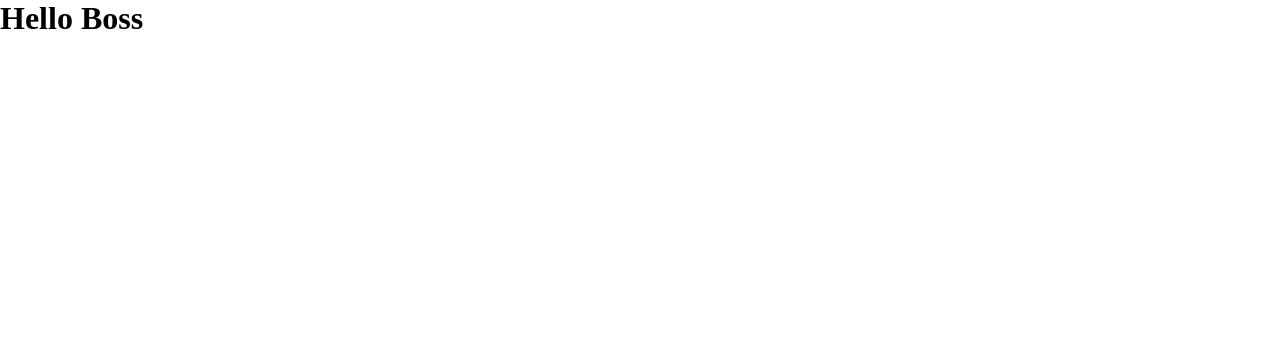
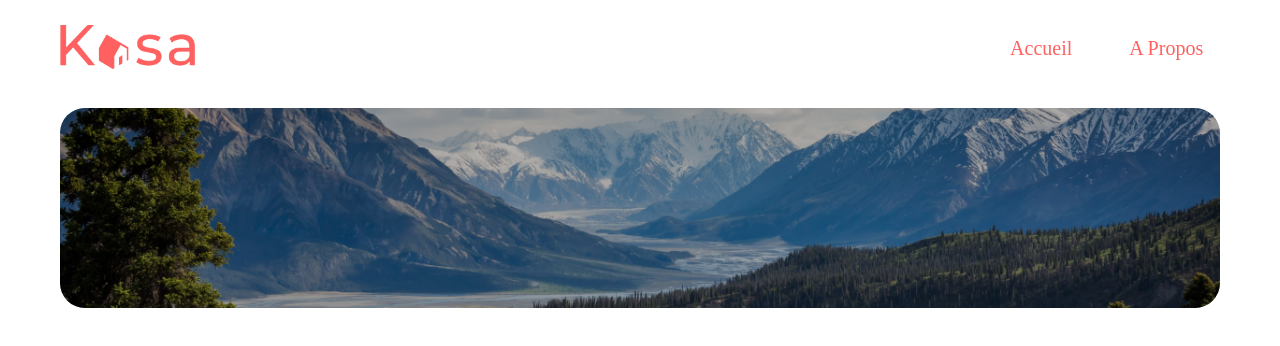
Before and after one commit to Mishou23/OpenClassroomProject8, a React (Vite) app: page /about in a window 1280 px wide. Shown: the top 346 px of the page. Built offline with nearby package versions, Linux system fonts and the light colour scheme; a web font is replaced by a local one.

Commit message:
About Page banner added & props added

```diff
--- a/src/Pages/About/index.jsx
+++ b/src/Pages/About/index.jsx
@@ -1,8 +1,9 @@
 import './index.css'
+import Banner from '../../components/About/banner'
 export default function About() {
     return (
-  <div>
-    <h1>Hello Boss</h1>
-  </div>
+  <>
+  <Banner />
+  </>
     )
   }
--- a/src/Pages/Home/index.jsx
+++ b/src/Pages/Home/index.jsx
@@ -5,7 +5,7 @@ import './index.css';
 export default function Home() {
   return (
     <>
-      <Header />
+      <Header showHeaderText={true} />
       <Cards />
     </>
   );
--- /dev/null
+++ b/src/components/About/banner.jsx
@@ -0,0 +1,14 @@
+import './style.css';
+import Header from '../Header/index';
+import Imgsrc from '../../../images/landscape.png';
+
+export default function Banner() {
+  return (
+    <div>
+      <Header imgSrc={Imgsrc} showHeaderText={false} /> {/* Pass Imgsrc as a prop */}
+      <div>
+
+      </div>
+    </div>
+  );
+}
--- a/src/components/Header/index.jsx
+++ b/src/components/Header/index.jsx
@@ -1,10 +1,13 @@
-import './index.css'
+import React from 'react';
+import './index.css';
 import { Link } from 'react-router-dom';
-import imgSrc from '../../../images/IMG.png';
 import logoSrc from '../../../images/LOGO.png';
-export default function Header() {
-    return (
-      <div>
+import defaultImgSrc from '../../../images/IMG.png'; // Default image
+
+export default function Header(props) {
+  const imgSrc = props.imgSrc || defaultImgSrc; // Use default if imgSrc prop is not provided
+  return (
+    <div>
       <div className="navbar">
         <div className="logo">
           <img src={logoSrc} alt="Logo" className="logo-img" />
@@ -20,12 +23,11 @@ export default function Header() {
       </div>
       <div className="header">
         <div className="imageContainer">
-          <h1 className="header-text">Chez vous, partout et ailleurs</h1>
+        {props.showHeaderText && <h1 className="header-text">Chez vous, partout et ailleurs</h1>}
           <div className="imageOverlay"></div>
           <img src={imgSrc} alt="Image Description" className="header-img" />
         </div>
       </div>
     </div>
-
-    )
-  }
+  );
+}
```
Also changed, not shown: images/landscape.png (added), src/components/About/collapse.jsx (added), src/components/About/style.css (added).
